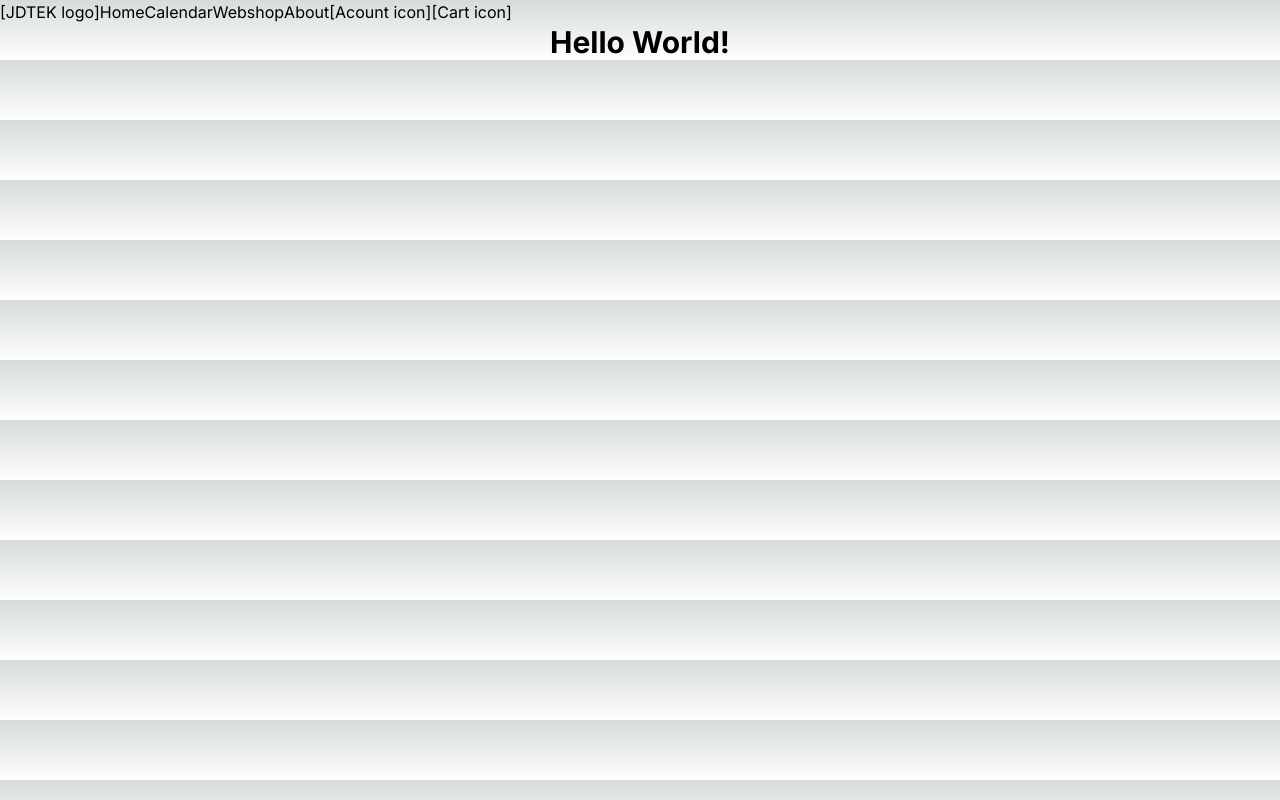
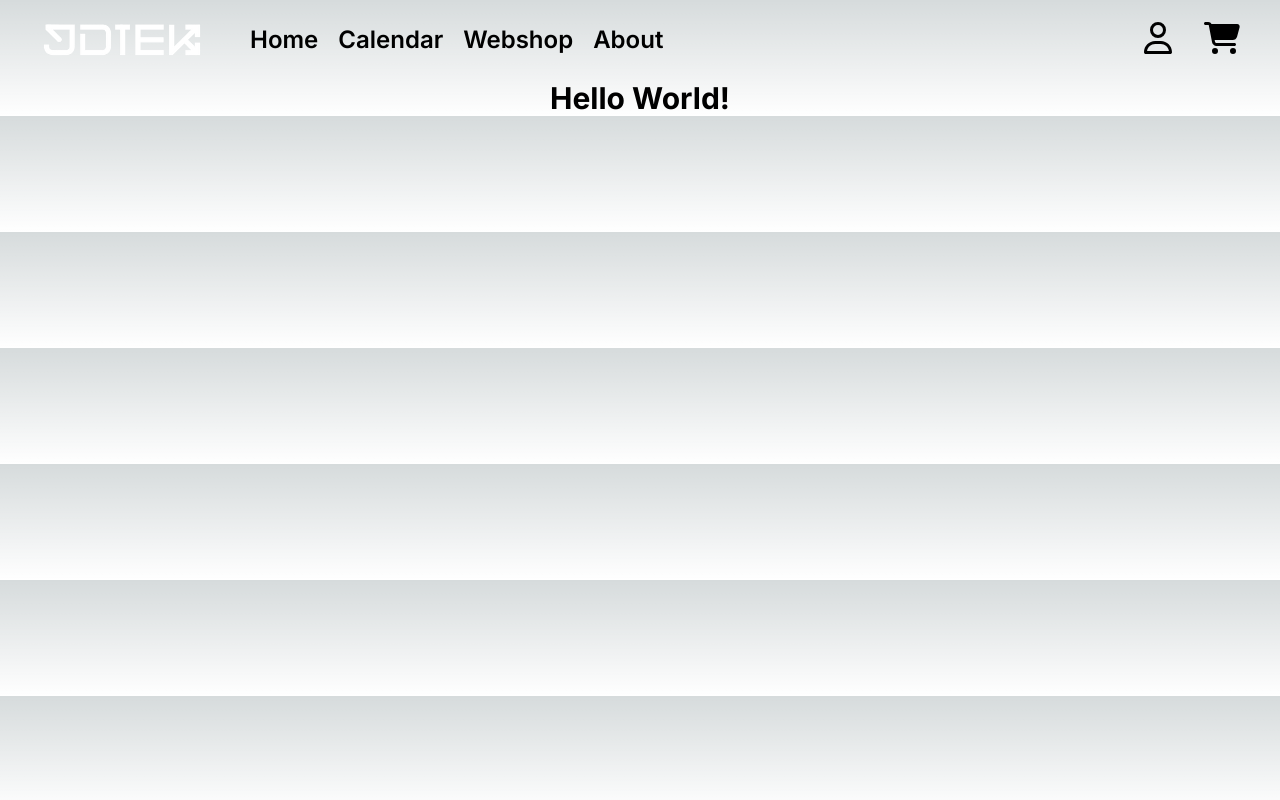
Before and after one commit to coffedahl/webbapp-nextjs, a Next.js app: page / in a window 1280 px wide. Built offline with nearby package versions, Linux system fonts and the light colour scheme.

Commit message:
Finished styling on the navbar
Things added/changed:
- Added correct styling and  spacing
- Added logo image
- Added icons

```diff
--- a/app/(components)/Navbar.tsx
+++ b/app/(components)/Navbar.tsx
@@ -1,11 +1,15 @@
+import { faUser } from "@fortawesome/free-regular-svg-icons";
+import { faShoppingCart } from "@fortawesome/free-solid-svg-icons";
+import { FontAwesomeIcon } from "@fortawesome/react-fontawesome";
+import Image from "next/image";
 
-export default function Navbar(){
-    return(
-        <header className="flex items-center space-content-between">
+export default function Navbar() {
+    return (
+        <header className="flex items-center justify-between h-20">
             <div className="flex items-center">
-                <a href="/"><h1>[JDTEK logo]</h1></a>
+                <a href="/"><Image src={'/jdtek-logo.png'} width={250} height={100} alt="JDTEK logo" /></a>
                 <nav>
-                    <ul className="flex">
+                    <ul className="flex font-semibold text-2xl space-x-5">
                         <li><a href="/">Home</a></li>
                         <li><a href="/calendar">Calendar</a></li>
                         <li><a href="/shop">Webshop</a></li>
@@ -13,9 +17,9 @@ export default function Navbar(){
                     </ul>
                 </nav>
             </div>
-            <div className="flex items-center">
-                <button>[Acount icon]</button>
-                <button>[Cart icon]</button>
+            <div className="flex items-center mr-10 space-x-8">
+                <button><FontAwesomeIcon icon={faUser} className="h-8" /></button>
+                <button><FontAwesomeIcon icon={faShoppingCart} className="h-8"/></button>
             </div>
         </header>
     )
```
